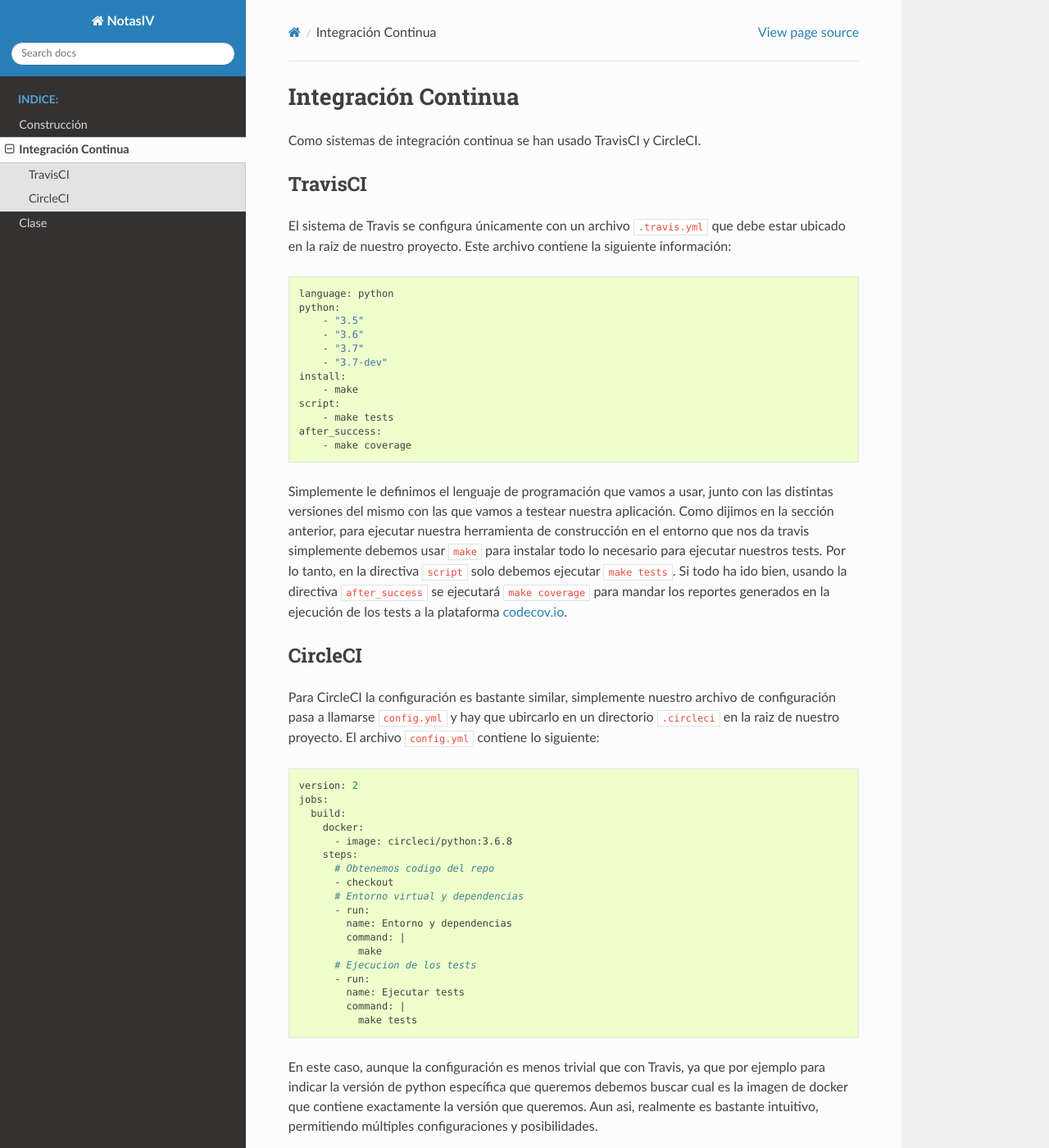
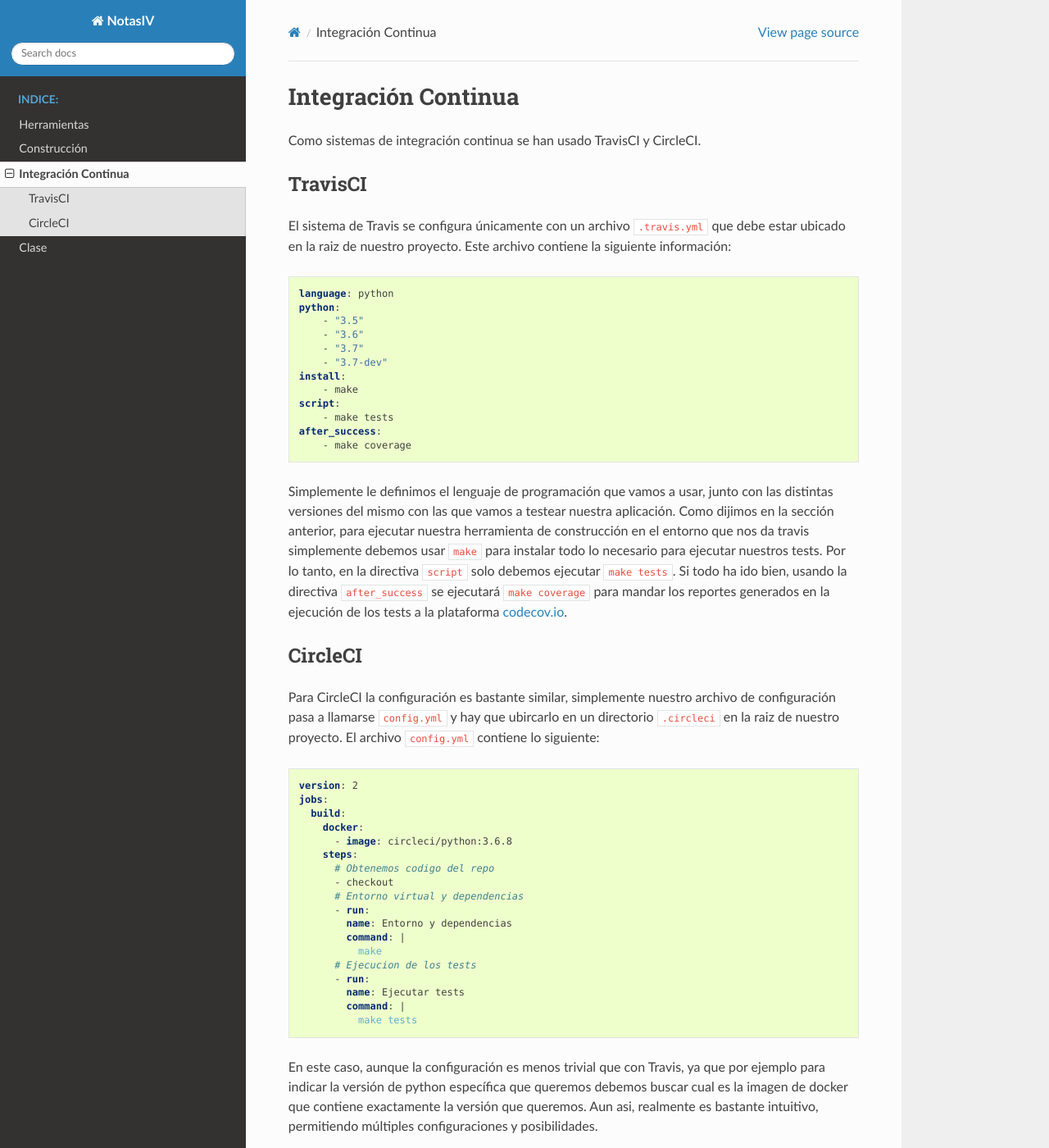
Before and after one commit to angelhodar/NotasIV, a Sphinx documentation site: the page built from docs/ci.rst, in a window 1280 px wide and 1400 px high. Shown: the whole window at 82% size. Built offline with Sphinx 7.4.7 and the Read the Docs theme 2.0.0, drawn with Linux system fonts in a browser that asks for light colours.

```diff
--- a/docs/ci.rst
+++ b/docs/ci.rst
@@ -9,7 +9,7 @@ TravisCI
 El sistema de Travis se configura únicamente con un archivo ``.travis.yml`` que debe
 estar ubicado en la raiz de nuestro proyecto. Este archivo contiene la siguiente información:
 
-.. code:: bash
+.. code:: yaml
 
     language: python
     python:
@@ -37,7 +37,7 @@ CircleCI
 Para CircleCI la configuración es bastante similar, simplemente nuestro archivo de configuración pasa a llamarse ``config.yml`` y hay
 que ubircarlo en un directorio ``.circleci`` en la raiz de nuestro proyecto. El archivo ``config.yml`` contiene lo siguiente:
 
-.. code:: bash
+.. code:: yaml
 
     version: 2
     jobs:
--- a/docs/index.rst
+++ b/docs/index.rst
@@ -7,6 +7,7 @@ Aqui se documentará todo lo relativo al microservicio.
    :maxdepth: 2
    :caption: Indice:
 
+   herramientas.rst
    build.rst
    ci.rst
-   api.rst
+   clase.rst
```
Also changed, not shown: README.md (+6 -33 lines), docs/herramientas.rst (added, +18 -0 lines), docs/clase.rst (renamed from docs/api.rst).
